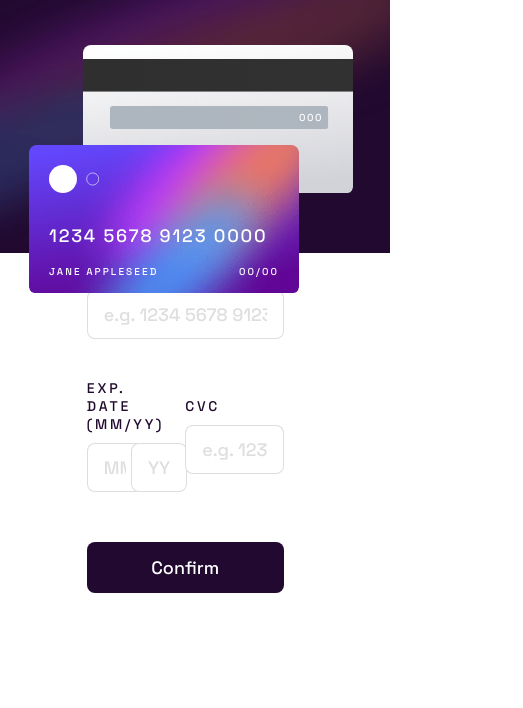
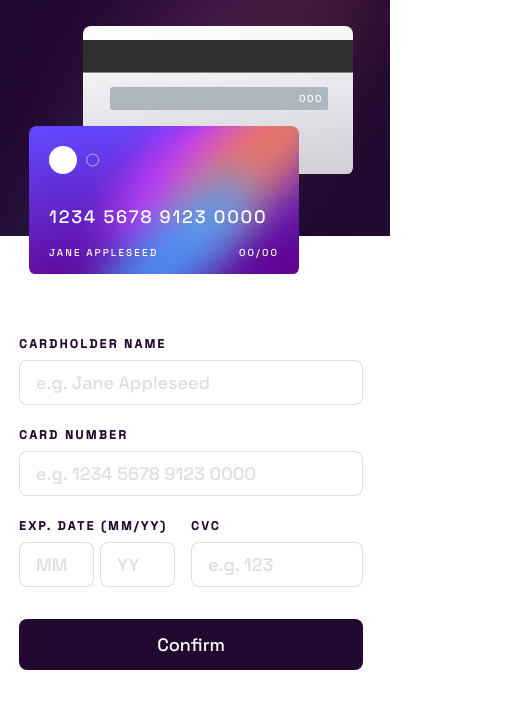
Before and after one commit to redkorr/interactive-card-details-form, a React (Vite) app: page / in a window 390 px wide. Shown: the top 708 px of the page, 523 px wide, since content can reach past the window. Built offline with nearby package versions, Linux system fonts and the light colour scheme.

Commit message:
fix: fixed css

```diff
--- a/src/App.css
+++ b/src/App.css
@@ -1,4 +1,5 @@
 .App {
   display: flex;
   justify-content: center;
+  width: 98%;
 }
--- a/src/components/Form/Form.module.css
+++ b/src/components/Form/Form.module.css
@@ -5,12 +5,11 @@
 }
 .form {
   width: 30%;
-  margin: 100px;
+  margin: 10svh 10svw;
 }
 
 .cardWrapper {
-  margin-left: 60px;
-  margin-right: 60px;
+  margin: 0px 2svw 0px 2svw;
 }
 
 .contentWrapper {
@@ -167,3 +166,64 @@
   color: var(--very-dark-violet);
   letter-spacing: 0.2em;
 }
+
+@media (max-width: 1200px) {
+  .form {
+    margin: 6svh 6svw;
+  }
+}
+
+@media (max-width: 1000px) {
+  .contentWrapper {
+    margin: 26px 0px;
+    display: flex;
+    flex-direction: column;
+    justify-content: center;
+    align-content: center;
+    width: 90%;
+  }
+
+  .cardWrapper {
+    display: flex;
+    flex-direction: column;
+    margin: 0px 0px 50px 0px;
+    height: 260px;
+  }
+
+  .form {
+    width: 100%;
+    margin: 0px;
+  }
+
+  .labelWrapper {
+    margin-bottom: 12px;
+  }
+
+  .bottomLabelSectionWrapper {
+    margin-bottom: 12px;
+  }
+
+  .label {
+    font-size: 12px;
+    font-weight: 600;
+    margin-bottom: 8px;
+    color: var(--very-dark-violet);
+    letter-spacing: 0.2em;
+  }
+
+  .input {
+    padding: 10px 16px;
+  }
+
+  .inputError {
+    padding: 10px 16px;
+  }
+
+  .shortInput {
+    padding: 10px 16px;
+  }
+
+  .shortInputError {
+    padding: 10px 16px;
+  }
+}
--- a/src/index.css
+++ b/src/index.css
@@ -15,10 +15,12 @@ body {
   background-image: url(./assets/bg-main-desktop.png);
   background-repeat: no-repeat;
   background-size: 30lvw 100lvh;
+  margin: 0px;
 }
 
-@media (max-width: 500px) {
+@media (max-width: 1000px) {
   body {
-    background-size: 100lvw 30lvh;
+    background-image: url(./assets/bg-main-mobile.png);
+    background-size: 100lvw 28svh;
   }
 }
```
